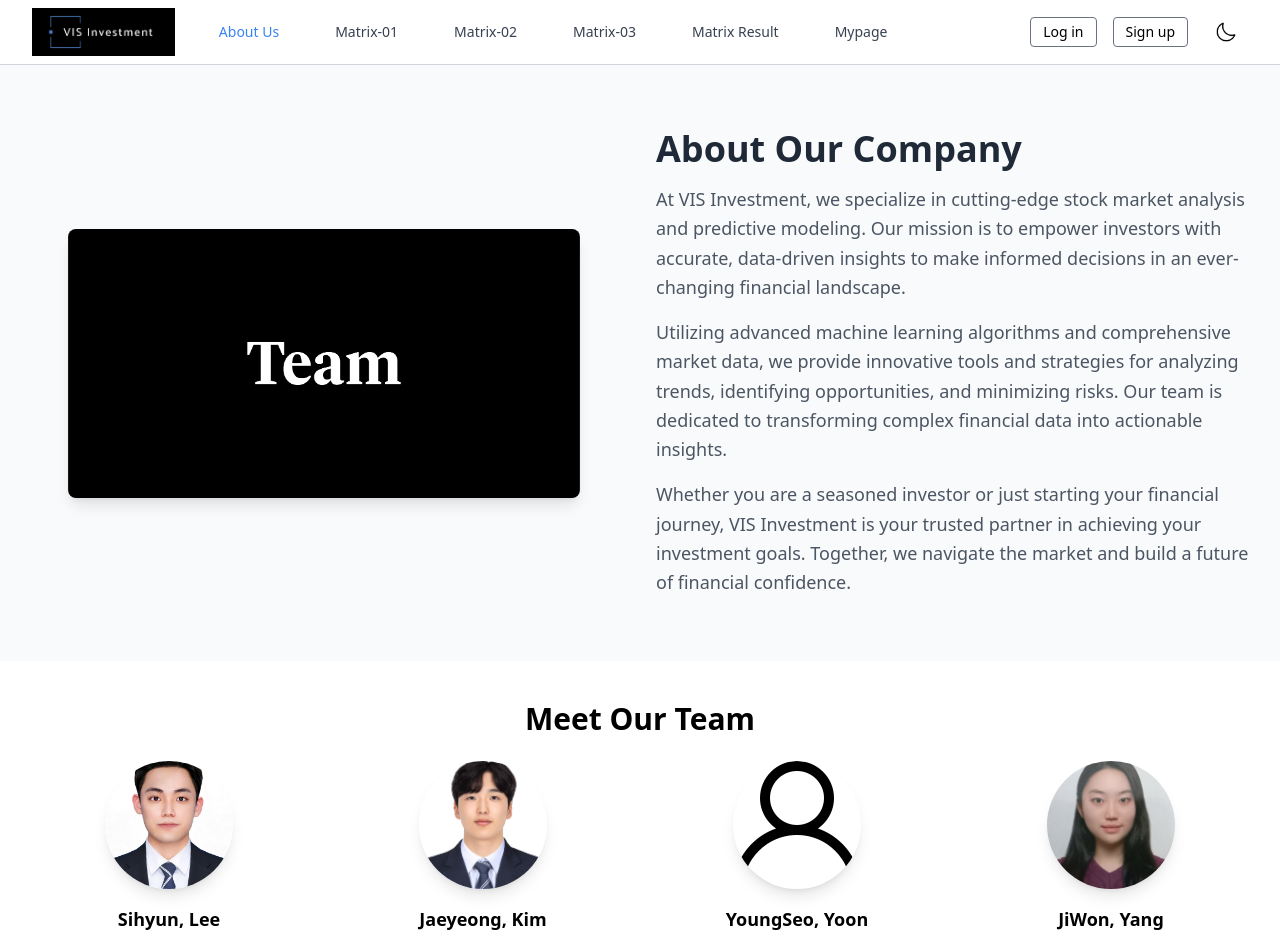
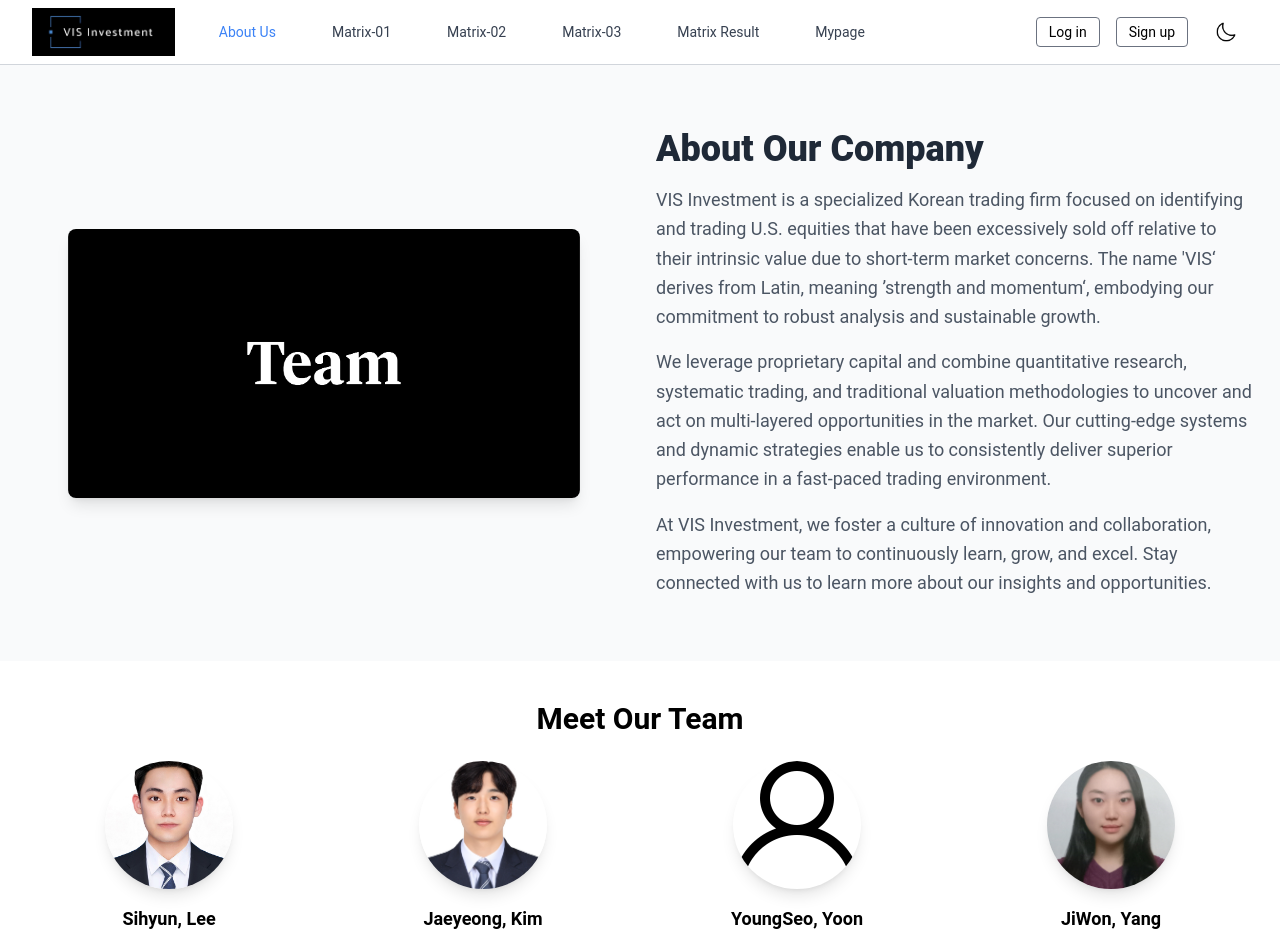
Before and after one commit to persi0815/vis-frontend, a React (Create React App) app: page /introduce in a window 1280 px wide. Shown: the top 951 px of the page. Built offline with nearby package versions, Linux system fonts and the light colour scheme; no server answers; what chartjs-chart-financial would draw is missing.

Commit message:
chore: chance commpany introduce and fonts

```diff
--- a/src/components/introduce/CompanyIntroduce.js
+++ b/src/components/introduce/CompanyIntroduce.js
@@ -19,23 +19,21 @@ function CompanyIntroduce() {
             About Our Company
           </h1>
           <p className="text-lg text-gray-600 dark:text-gray-300 leading-relaxed">
-            At VIS Investment, we specialize in cutting-edge stock market
-            analysis and predictive modeling. Our mission is to empower
-            investors with accurate, data-driven insights to make informed
-            decisions in an ever-changing financial landscape.
+            VIS Investment is a specialized Korean trading firm focused on identifying and
+            trading U.S. equities that have been excessively sold off relative to their intrinsic
+            value due to short-term market concerns. The name 'VIS‘ derives from Latin,
+            meaning ’strength and momentum‘, embodying our commitment to robust analysis and sustainable growth.
           </p>
           <p className="text-lg text-gray-600 dark:text-gray-300 leading-relaxed">
-            Utilizing advanced machine learning algorithms and comprehensive
-            market data, we provide innovative tools and strategies for
-            analyzing trends, identifying opportunities, and minimizing risks.
-            Our team is dedicated to transforming complex financial data into
-            actionable insights.
+            We leverage proprietary capital and combine quantitative research, systematic trading,
+            and traditional valuation methodologies to uncover and act on multi-layered opportunities
+            in the market. Our cutting-edge systems and dynamic strategies enable us to consistently
+            deliver superior performance in a fast-paced trading environment.
           </p>
           <p className="text-lg text-gray-600 dark:text-gray-300 leading-relaxed">
-            Whether you are a seasoned investor or just starting your financial
-            journey, VIS Investment is your trusted partner in achieving your
-            investment goals. Together, we navigate the market and build a
-            future of financial confidence.
+            At VIS Investment, we foster a culture of innovation and collaboration,
+            empowering our team to continuously learn, grow, and excel.
+            Stay connected with us to learn more about our insights and opportunities.
           </p>
         </div>
       </div>
--- a/src/components/introduce/TeamIntroduce.js
+++ b/src/components/introduce/TeamIntroduce.js
@@ -43,7 +43,7 @@ const teamMembers = [
 
 function TeamIntroduce() {
   return (
-    <section className="bg-white dark:bg-black py-10 px-6">
+    <section className="bg-white dark:bg-black py-10 px-6 font-sans">
       <h1 className="text-3xl font-bold text-center text-black dark:text-white mb-6">
         Meet Our Team
       </h1>
@@ -62,10 +62,10 @@ function TeamIntroduce() {
               />
             </div>
             {/* 팀원 정보 */}
-            <h2 className="text-lg font-semibold text-black dark:text-white">
+            <h2 className="text-lg font-semibold text-black dark:text-white font-sans">
               {member.name}
             </h2>
-            <p className="text-sm text-gray-600 dark:text-gray-400">
+            <p className="text-sm text-gray-600 dark:text-gray-400 font-sans">
               {member.position}
             </p>
             <p
--- a/tailwind.config.js
+++ b/tailwind.config.js
@@ -6,7 +6,11 @@ module.exports = {
     "./src/**/*.{js,jsx,ts,tsx}",
   ],
   theme: {
-    extend: {},
+    extend: {
+      fontFamily: {
+        sans: ['Roboto', 'Arial', 'sans-serif'],
+      },
+    },
   },
   plugins: [],
 }
```
